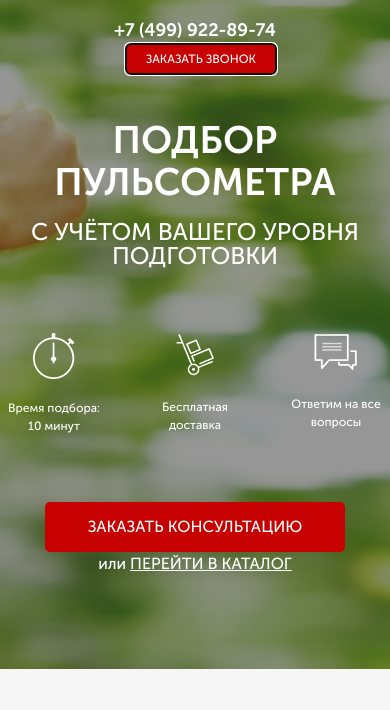
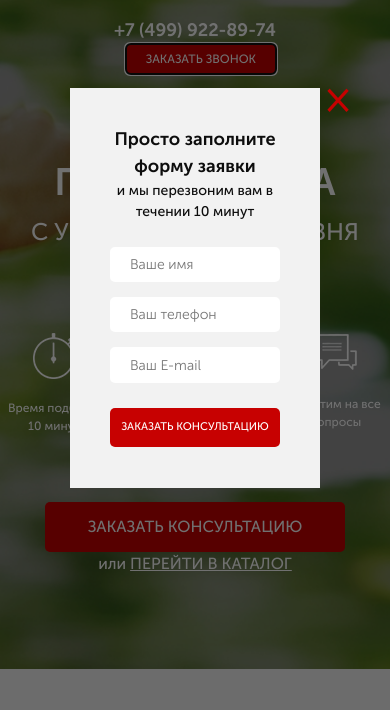
Before and after one commit to vitaliy24/pulsometr-project, a website: page src/index.html in a window 390 px wide. Both pictures are taken after a click on the button "ЗАКАЗАТЬ ЗВОНОК". Shown: the part 134-844 px from the top of the page. Drawn offline with nearby package versions, Linux system fonts and the light colour scheme.

Commit message:
modal added, adopted. forms, button adopted for modal_media

```diff
--- a/src/index.html
+++ b/src/index.html
@@ -26,7 +26,7 @@
                     <a href="tel:+74999228974" class="header__phone">
                         +7 (499) 922-89-74
                     </a>
-                    <button class="button">заказать звонок</button>
+                    <button data-modal="consultation" class="button">заказать звонок</button>
                 </div>
             </header>
 
@@ -70,7 +70,7 @@
                         на все вопросы
                     </div>
                 </div>
-                <button class="button button_main">
+                <button data-modal="consultation" class="button button_main">
                     заказать кОНСУЛЬТАЦИЮ
                 </button>
                 <div class="promo__link">
@@ -205,7 +205,7 @@
                     <div class="catalog-item__wrapper">
                         <div class="catalog-item__content catalog-item__content_active">
                             <img src="img/katalog-1.jpg" alt="pulsometr" class="catalog-item__img">
-                            <div class="catalog-item__subtitle">Пульсометр Polar FT1</div>
+                            <div class="catalog-item__subtitle">Пульсометр Suunto M2</div>
                             <div class="catalog-item__descr">Для первых шагов в тренировках, основанных на сердечном ритме</div>
                             <a href="#" class="catalog-item__link">ПОДРОБНЕЕ</a>
                         </div>
@@ -483,6 +483,41 @@
     </footer>
 
 
+    <div class="overlay"> <!-- большая тёная обёртка с полупрозрачным фоном на которой будут появляться модальные окна -->
+        <div class="modal" id="consultation">
+            <div class="modal__close">&times;</div>
+            <div class="modal__subtitle">Просто заполните форму заявки</div>
+            <div class="modal__descr">и мы перезвоним вам в течении 10 минут</div>
+            <form class="feed-form feed-form_mt25 feed-form_media" action="#">
+                <input required placeholder="Ваше имя" type="text">
+                <input required placeholder="Ваш телефон" type="number">
+                <input required placeholder="Ваш E-mail" type="email">
+
+                <button class="button button_submit button_media">заказать кОНСУЛЬТАЦИЮ</button>
+            </form>
+        </div>
+
+        <div class="modal" id="order">
+            <div class="modal__close">&times;</div>
+            <div class="modal__subtitle">Ваш заказ:</div>
+            <div class="modal__descr">Пульсометр Polar FT1</div>
+            <form class="feed-form feed-form_mt25 feed-form_media" action="#">
+                <input required placeholder="Ваше имя" type="text">
+                <input required placeholder="Ваш телефон" type="number">
+                <input required placeholder="Ваш E-mail" type="email">
+
+                <button class="button button_submit button_media">купить</button>
+            </form>
+        </div>
+
+        <div class="modal modal_mini" id="thanks">
+            <div class="modal__close">&times;</div>
+            <div class="modal__subtitle">Спасибо за вашу заявку!</div>
+            <div class="modal__descr">Наш менеджер свяжется с вами в ближайшее время!</div>
+        </div>
+
+    </div>
+
     <script type="text/javascript" src="https://code.jquery.com/jquery-1.11.0.min.js"></script>
     <script type="text/javascript" src="https://code.jquery.com/jquery-migrate-1.2.1.min.js"></script>
     <script src="js/slick.min.js"></script>
--- a/src/js/script.js
+++ b/src/js/script.js
@@ -20,21 +20,6 @@ $(document).ready(function(){
       .closest('div.container').find('div.catalog__content').removeClass('catalog__content_active').eq($(this).index()).addClass('catalog__content_active');
   });
 
-/*   $('.catalog-item__link').each(function(i) {
-    $(this).on('click', function(e) {
-      e.preventDefault();
-      $('.catalog-item__content').eq(i).toggleClass('catalog-item__content_active');
-      $('.catalog-item__list').eq(i).toggleClass('catalog-item__list_active');
-    })
-  });
-
-  $('.catalog-item__back').each(function(i) {
-    $(this).on('click', function(e) {
-      e.preventDefault();
-      $('.catalog-item__content').eq(i).toggleClass('catalog-item__content_active');
-      $('.catalog-item__list').eq(i).toggleClass('catalog-item__list_active');
-    })
-  }); */
 
   function toggleSlide(item) {
     $(item).each(function(i) {
@@ -49,26 +34,20 @@ $(document).ready(function(){
   toggleSlide('.catalog-item__link');
   toggleSlide('.catalog-item__back');
 
-});
+  // Modal
 
-
-
-
-
-  /* const slider = tns({
-    container: '.carousel__inner',
-    items: 1,
-    slideBy: 'page',
-    autoplay: false,
-    controls: false,
-    nav: false
+  $('[data-modal=consultation]').on('click', function() {
+    $('.overlay, #consultation').fadeIn('slow');
+  });
+  $('.modal__close').on('click', function() {
+    $('.overlay, #consultation, #thanks, #order').fadeOut('slow');
   });
 
-  document.querySelector('.prev').addEventListener('click', function () {
-    slider.goTo('prev');
+  $('.button_mini').each(function(i) {
+    $(this).on('click', function() {
+      $('#order .modal__descr').text($('.catalog-item__subtitle').eq(i).text());
+      $('.overlay, #order').fadeIn('slow');
+    });
   });
 
-  document.querySelector('.next').addEventListener('click', function () {
-    slider.goTo('next');
-  });
-   */
+});
--- a/src/sass/blocks/_forms.scss
+++ b/src/sass/blocks/_forms.scss
@@ -17,4 +17,7 @@
             margin-bottom: 25px;
         }
     }
+    &_mt25 {
+        margin-top: 25px;
+    }
 }
--- /dev/null
+++ b/src/sass/blocks/_modal.scss
@@ -0,0 +1,45 @@
+.overlay {
+    display: none;
+    position: fixed;
+    width: 100%;
+    height: 100%;
+    top: 0;
+    background-color: rgba(0,0,0, .56);
+}
+.modal {
+    position: absolute;
+    top: 50%;
+    left: 50%;
+    transform: translate(-50%, -50%);
+    width: 380px;
+    min-height: 400px;
+    background-color: #f2f2f2;
+    padding: 38px 40px 40px 40px;
+    &__close {
+        position: absolute;
+        top: 0;
+        right: -40px;
+        font-size: 41px;
+        color: $main-color;
+        line-height: 21px;
+        cursor: pointer;
+    }
+    &__subtitle {
+        color: #0d0d0d;
+        font-size: 18px;
+        font-weight: 700;
+        text-align: center;
+    }
+    &__descr {
+        color: #0d0d0d;
+        font-size: 14px;
+        font-weight: 500;
+        text-align: center;
+    }
+    &_mini {
+        min-height: 140px;
+    }
+}
+#consultation, #order, #thanks {
+    display: none;
+}
--- /dev/null
+++ b/src/sass/blocks/_modal_media.scss
@@ -0,0 +1,20 @@
+@media (max-width: 575px) {
+    .modal {
+        width: 250px;
+        height: 250px;
+        &__close {
+            right: -30px;
+        }
+    }
+    .feed-form {
+        &_media {
+            width: 100%;
+            height: 200px;
+        }
+    }
+    .button {
+        &_media {
+            font-size: 11px;
+        }
+    }
+}
--- a/src/sass/style.scss
+++ b/src/sass/style.scss
@@ -26,3 +26,5 @@
 @import 'blocks/review_media';
 @import 'blocks/footer';
 @import 'blocks/footer_media';
+@import 'blocks/modal';
+@import 'blocks/modal_media';
```
Also changed, not shown: src/css/style.min.css.
